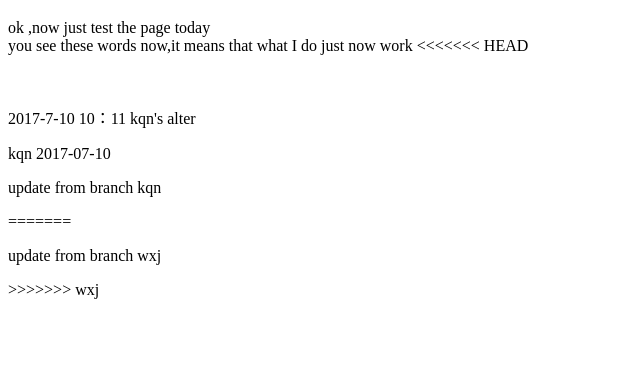
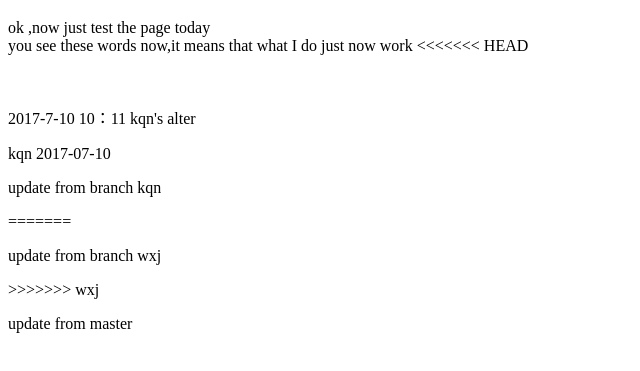
Before and after one commit to yszhu/yszhu.github.com, a plain HTML site: page yszhupage/home/home.html in a window 1280 px wide. Shown: the part 61-432 px from the top of the page, without its empty margins (0-640 px from the left). Drawn offline with Linux system fonts and the light colour scheme.

Commit message:
to find out difference

```diff
--- a/yszhupage/home/home.html
+++ b/yszhupage/home/home.html
@@ -17,5 +17,6 @@ you see these words now,it means that what I do just now work
 </p>
 <p>update from branch wxj</p>
 >>>>>>> wxj
+<p>update from master</p>
 </body>
 </html>
```
